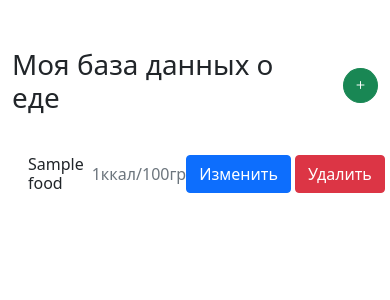
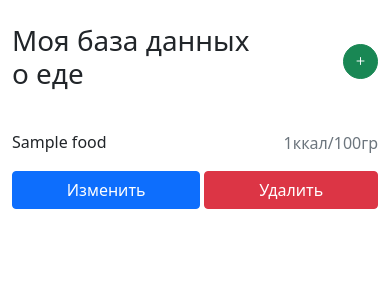
Before and after one commit to IlyaSarychev/fooddiary, a Django app: page /my-data/food/ in a window 390 px wide. Shown: the part 56-356 px from the top of the page. Run offline with Django 4.2, Linux system fonts and the light colour scheme; a user stored in the database is signed in; tables that the repository leaves empty hold one stand-in row (values such as "Sample post"); some libraries are stand-ins or nearby versions.

Commit message:
закончил адаптив

```diff
--- a/account/templates/calculator/detail.html
+++ b/account/templates/calculator/detail.html
@@ -6,10 +6,10 @@
 <main>
     <div class="container">
         <div class="row mt-5">
-            <div class="col-12 offset-md-3 col-md-6">
+            <div class="col-12 offset-lg-2 col-lg-8">
                 <h1 class="mb-4">Рассчитайте ваш суточный расход калорий</h1>
             </div>
-            <div class="col-12 offset-md-3 col-md-6">
+            <div class="col-12 offset-lg-2 col-lg-8">
                 <form action="#" method="post">
                     {% csrf_token %}
                     <div class="row">
--- a/diary/templates/diary/food/create.html
+++ b/diary/templates/diary/food/create.html
@@ -5,7 +5,7 @@
 {% block content %}
 <main>
     <div class="container">
-        <div class="row mt-5">
+        <div class="row mt-4 mt-sm-5">
             <div class="col-12">
                 <h1 class="mb-4">Создать еду</h1>
             </div>
--- a/diary/templates/diary/food/list.html
+++ b/diary/templates/diary/food/list.html
@@ -3,14 +3,29 @@
 {% block title %}База данных о еде{% endblock %}
 
 {% block content %}
+<style>
+    @media (max-width: 575px) {
+        .list-group-item {
+            padding: 0.5rem 0;
+        }
+
+        .list-group-item h6 {
+            max-width: 50%;
+        }
+
+        .list-group-item .buttons {
+            width: 100%;
+        }
+    }
+</style>
 <main>
     <div class="container">
-        <div class="row mt-5">
+        <div class="row mt-4 mt-sm-5">
             <div class="col-12">
                 <div class="d-flex align-items-center mb-4">
-                    <h1>Моя база данных о еде</h1>
+                    <h1>Моя база данных о&nbsp;еде</h1>
                     <a href="{% url 'my_food_create' %}" class="btn btn-success ms-3 p-1 rounded-circle"
-                        style="width: 35px; height: 35px;">
+                        style="min-width: 35px; min-height: 35px;">
                         <i class="bi bi-plus"></i>
                     </a>
                 </div>
@@ -20,12 +35,12 @@
                 {% if food.count > 0 %}
                 <ul class="list-group list-group-flush">
                     {% for item in food %}
-                        <li class="list-group-item d-flex jistify-content-between align-items-center">
+                        <li class="list-group-item d-flex flex-wrap flex-sm-nowrap jistify-content-between align-items-center">
                             <h6 class="m-0">{{item.title}}</h6>
-                            <span class="ms-2 fs-6 text-muted">{{ item.calories }}ккал/100гр</span>
-                            <div class="d-flex ms-auto">
-                                <a href="{% url 'my_food_update' item.id %}" class="btn btn-primary">Изменить</a>
-                                <a href="{% url 'my_food_delete' item.id %}" class="btn btn-danger ms-1">Удалить</a>
+                            <span class="ms-auto ms-sm-2 fs-6 text-muted">{{ item.calories }}ккал/100гр</span>
+                            <div class="d-flex buttons ms-auto mt-3 mt-sm-0">
+                                <a href="{% url 'my_food_update' item.id %}" class="flex-grow-1 flex-sm-grow-0 btn btn-primary">Изменить</a>
+                                <a href="{% url 'my_food_delete' item.id %}" class="flex-grow-1 flex-sm-grow-0 btn btn-danger ms-1">Удалить</a>
                             </div>
                         </li>
                     {% endfor %}
--- a/diary/templates/diary/food/update.html
+++ b/diary/templates/diary/food/update.html
@@ -5,7 +5,7 @@
 {% block content %}
 <main>
     <div class="container">
-        <div class="row mt-5">
+        <div class="row mt-4 mt-sm-5">
             <div class="col-12">
                 <h1 class="mb-4">Изменить {{food.title}}</h1>
             </div>
--- a/diary/templates/includes/header.html
+++ b/diary/templates/includes/header.html
@@ -1,3 +1,10 @@
+<style>
+    @media (max-width: 991px) {
+        .profile-dropdown-menu {
+            position: static;
+        }
+    }
+</style>
 <nav class="navbar navbar-light bg-warning navbar-expand-lg">
     <div class="container-fluid">
         <a class="navbar-brand" href="{% url 'days_list' %}">Food Diary</a>
@@ -19,7 +26,7 @@
                         <li><a class="dropdown-item" href="{% url 'my_food_list' %}">Еда</a></li>
                     </ul>
                 </li>
-                <li class="nav-item dropdown">
+                <!-- <li class="nav-item dropdown">
                     <a class="nav-link dropdown-toggle disabled" href="#" id="navbarDropdown" role="button"
                         data-bs-toggle="dropdown" aria-expanded="false">
                         База данных
@@ -27,16 +34,16 @@
                     <ul class="dropdown-menu" aria-labelledby="navbarDropdown">
                         <li><a class="dropdown-item" href="#">Еда</a></li>
                     </ul>
-                </li>
+                </li> -->
             </ul>
             {% if request.user.is_authenticated %}
 
                 <div class="nav-item dropdown">
-                    <a class="nav-link dropdown-toggle text-dark" href="#" id="navbarDropdown" role="button"
+                    <a class="p-0 py-1 nav-link dropdown-toggle text-dark" href="#" id="navbarDropdown" role="button"
                         data-bs-toggle="dropdown" aria-expanded="false">
                         {{request.user.username}}
                     </a>
-                    <ul class="dropdown-menu dropdown-menu-end" aria-labelledby="navbarDropdown">
+                    <ul class="dropdown-menu dropdown-menu-end profile-dropdown-menu" aria-labelledby="navbarDropdown">
                         <li><a class="dropdown-item" href="{% url 'profile' %}">Профиль</a></li>
                         <li>
                             <hr class="dropdown-divider">
```
Also changed, not shown: account/templates/profile/detail.html (+10 -10 lines).
